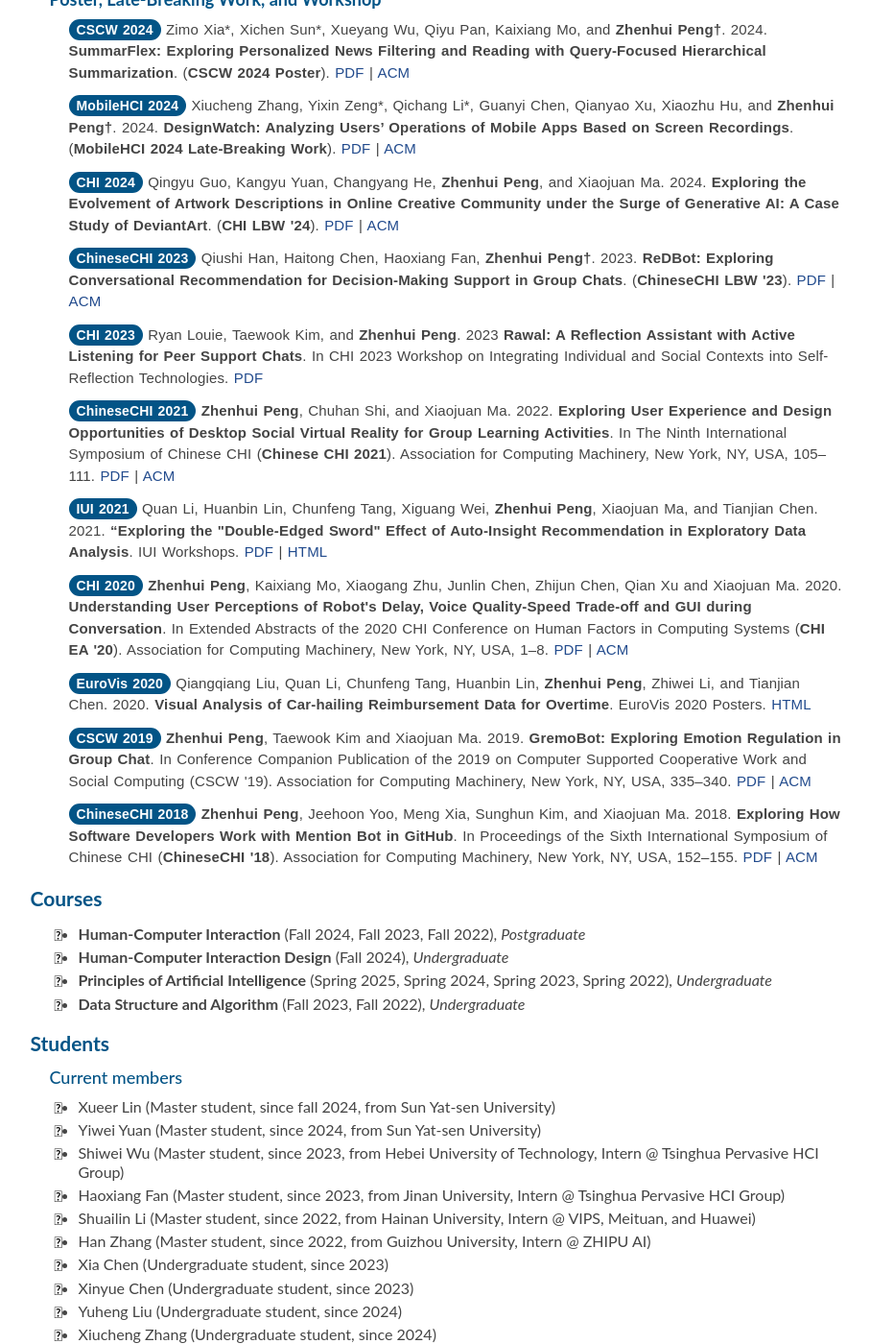
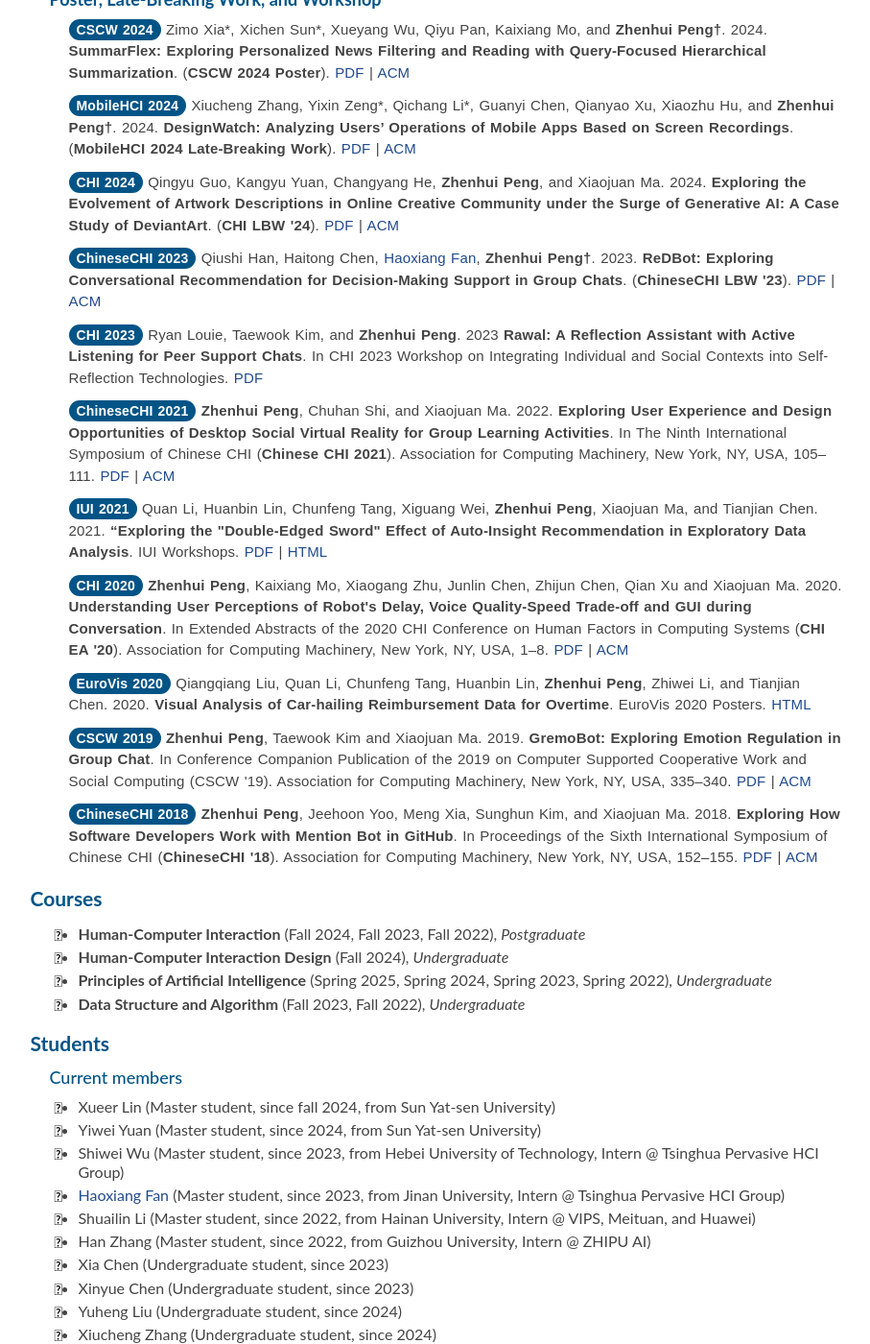
Before and after one commit to PenguinZhou/PenguinZhou.github.io, a Jekyll site: the page index.html, which Jekyll copies as it is, in a window 1280 px wide and 1400 px high, scrolled down 3732 px. Shown: the whole window at 96% size, without its empty margins (331-1238 px from the left). Built offline with Jekyll 4.4.1, drawn with Linux system fonts in a browser that asks for light colours; some of the changed text lies outside the part shown.

Commit message:
update haoxiang link

```diff
--- a/index.html
+++ b/index.html
@@ -342,7 +342,7 @@
                         <a name="journal"></a>
                         <h4 style='color:#035486;'><strong>Journal</strong></h4>
 
-                        <p class="paper"> <span class="venue">CSCW 2025</span> Zhiqing Wang, Haoxiang Fan, Qiaoyi Chen, Shiwei Wu, Yongqi Liang, and <strong>Zhenhui Peng&#8224;</strong>.
+                        <p class="paper"> <span class="venue">CSCW 2025</span> Zhiqing Wang, <a href="https://fanhaoxiang.top/">Haoxiang Fan</a>, Qiaoyi Chen, Shiwei Wu, Yongqi Liang, and <strong>Zhenhui Peng&#8224;</strong>.
                             2025. <strong>Exploring the Usage of Generative AI for Group Project-Based Offline Art Courses in Elementary Schools</strong>.
                             (<strong>CSCW 2025</strong>).
                             <a href="docs/cscw25_conviewer_arxiv.pdf">PDF to appear</a> |
@@ -437,7 +437,7 @@
 
                         <a name="conference"></a>
                         <h4 style='color:#035486;'><strong>Conference</strong></h4>
-                        <p class="paper"><span class="venue">CHI 2025</span> Haoxiang Fan, Changshuang Zhou*, Hao Yu*, Xueyang Wu, Jiangyu Gu, and <strong>Zhenhui Peng&#8224;</strong>.
+                        <p class="paper"><span class="venue">CHI 2025</span> <a href="https://fanhaoxiang.top/">Haoxiang Fan</a>, Changshuang Zhou*, Hao Yu*, Xueyang Wu, Jiangyu Gu, and <strong>Zhenhui Peng&#8224;</strong>.
                             2025. <strong>LitLinker: Supporting the Ideation of Interdisciplinary Contexts with Large Language Models for Teaching Literature in Elementary Schools</strong>.
                             (<strong>CHI 2025</strong>).
                             <a href="docs/uist24lessonplanner.pdf">PDF to appear</a> |
@@ -466,7 +466,7 @@
                             <!-- <a href="https://arxiv.org/abs/2408.01102">Arxiv</a>  -->
                         </p>
 
-                        <p class="paper"><span class="venue">UIST 2024</span> Haoxiang Fan, Guanzheng Chen, Xingbo Wang, and <strong>Zhenhui Peng&#8224;</strong>.
+                        <p class="paper"><span class="venue">UIST 2024</span> <a href="https://fanhaoxiang.top/">Haoxiang Fan</a>, Guanzheng Chen, Xingbo Wang, and <strong>Zhenhui Peng&#8224;</strong>.
                             2024. <strong>LessonPlanner: Assisting Novice Teachers to Prepare
                                 Pedagogy-Driven Lesson Plans with Large Language Models</strong>.
                             (<strong>UIST 2024</strong>).
@@ -620,7 +620,7 @@
                             <a href="https://dl.acm.org/doi/10.1145/3613905.3650851">ACM</a>
                         </p>
 
-                        <p class="paper"><span class="venue">ChineseCHI 2023</span> Qiushi Han, Haitong Chen, Haoxiang Fan, <strong>Zhenhui Peng&#8224;</strong>.
+                        <p class="paper"><span class="venue">ChineseCHI 2023</span> Qiushi Han, Haitong Chen, <a href="https://fanhaoxiang.top/">Haoxiang Fan</a>, <strong>Zhenhui Peng&#8224;</strong>.
                             2023. <strong>ReDBot: Exploring Conversational Recommendation for Decision-Making Support in Group Chats</strong>.
                             (<strong>ChineseCHI LBW '23</strong>).
                             <a href="docs/chinesechi23_RedBot.pdf">PDF</a> |
@@ -701,7 +701,7 @@
                         <li>Xueer Lin (Master student, since fall 2024, from Sun Yat-sen University)</li>
                         <li>Yiwei Yuan (Master student, since 2024, from Sun Yat-sen University)</li>
                         <li>Shiwei Wu (Master student, since 2023, from Hebei University of Technology, Intern @ Tsinghua Pervasive HCI Group)</li>
-                        <li>Haoxiang Fan (Master student, since 2023, from Jinan University, Intern @ Tsinghua Pervasive HCI Group)</li>
+                        <li><a href="https://fanhaoxiang.top/">Haoxiang Fan</a> (Master student, since 2023, from Jinan University, Intern @ Tsinghua Pervasive HCI Group)</li>
                         <li>Shuailin Li (Master student, since 2022, from Hainan University, Intern @ VIPS, Meituan, and Huawei)</li>
                         <li>Han Zhang (Master student, since 2022, from Guizhou University, Intern @ ZHIPU AI)</li>
                         <li>Xia Chen (Undergraduate student, since 2023)</li>
```
Also changed, not shown: other parts of index.html (+4 -4 lines), 1 other file.
